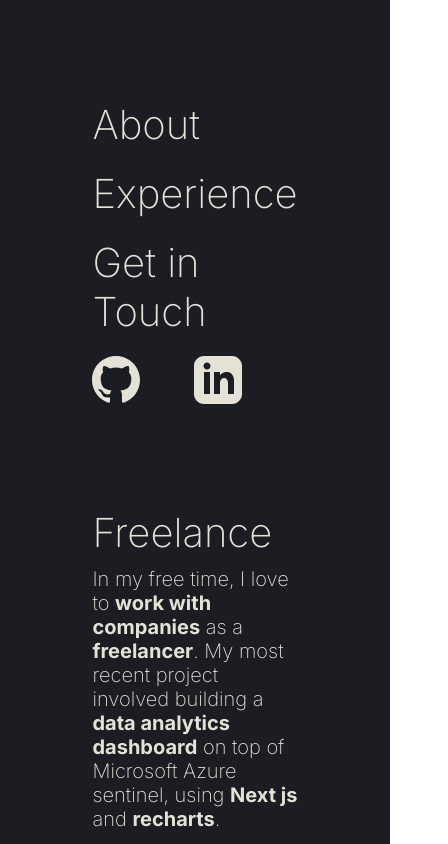
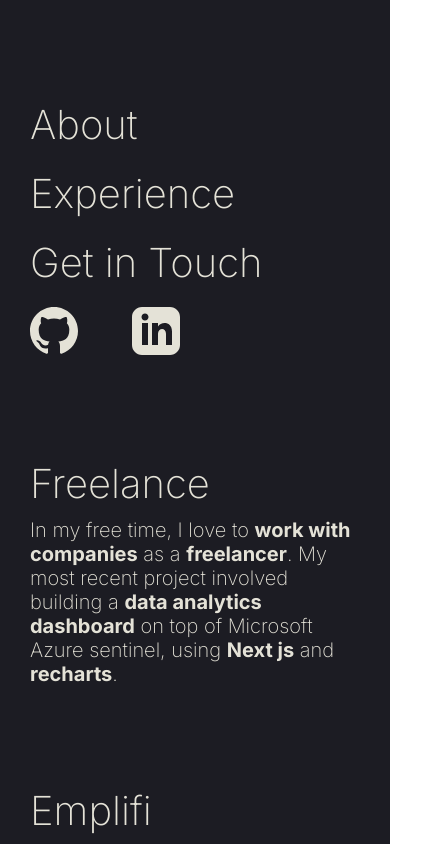
Before and after one commit to Burkes321/samuel-burke-dev, a Next.js app: page /experience in a window 390 px wide. Shown: the top 844 px of the page, 448 px wide, since content can reach past the window. Built offline with nearby package versions, Linux system fonts and the light colour scheme.

Commit message:
experience page responsivity done

```diff
--- a/src/app/experience/page.module.css
+++ b/src/app/experience/page.module.css
@@ -14,10 +14,8 @@
     justify-content: space-between;
     gap: 100px;
 
-    .downArrow {
-      position: sticky;
-      bottom: 139px;
-      left: 75px;
+    @media (max-width: 1200px) {
+      padding: 100px 30px;
     }
   }
 }
```
